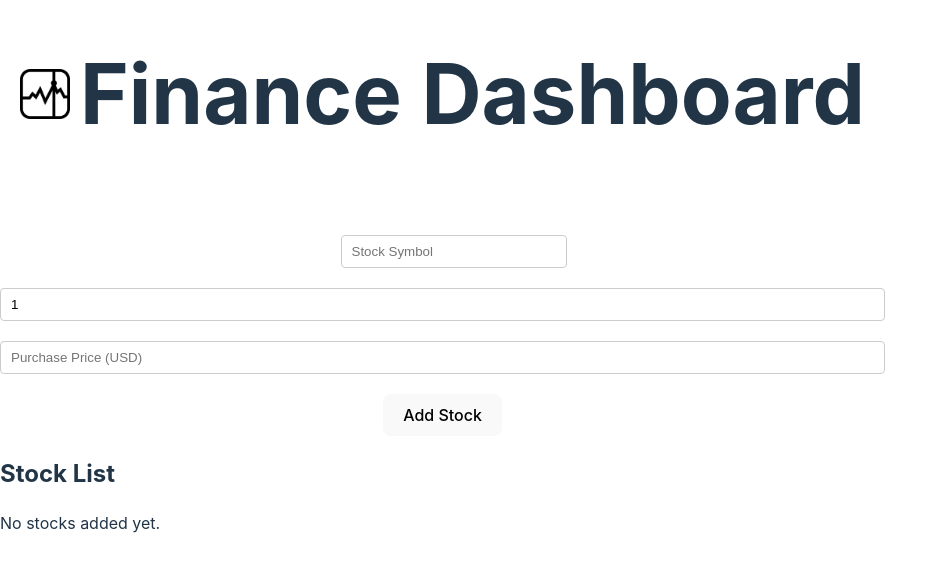
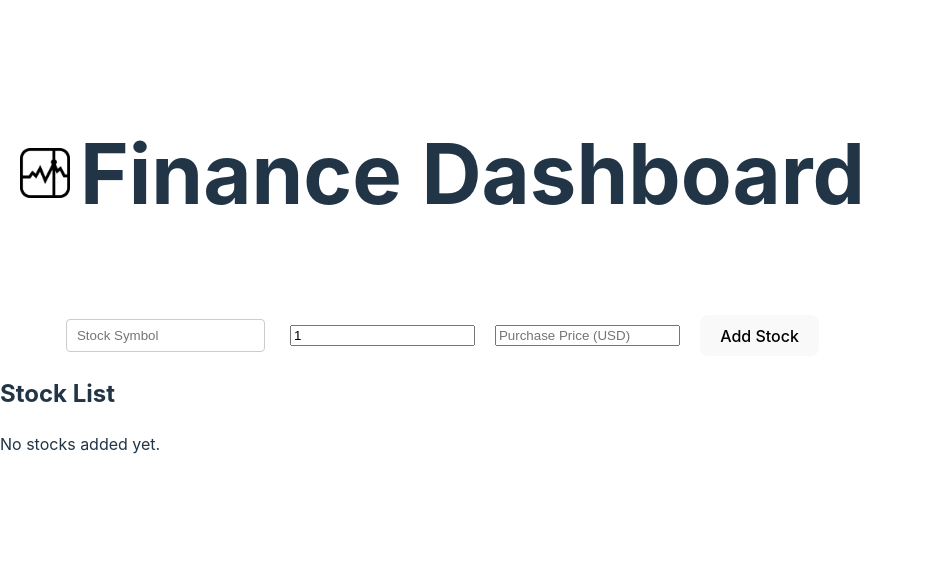
Before and after one commit to jayelinjiaqi/capstone-jayelin-se100, a React (Vite) app: page / in a window 1280 px wide. Shown: the part 138-710 px from the top of the page, without its empty margins (0-948 px from the left). Built offline with nearby package versions, Linux system fonts and the light colour scheme.

Commit message:
Update App.css

```diff
--- a/src/App.css
+++ b/src/App.css
@@ -9,8 +9,6 @@
   margin-top: 20px;
 }
 
-
-
 /* Stock symbol input box adjustments */
 .dropdown-container {
   /* Remove fixed width */
@@ -18,34 +16,7 @@
 }
 
 .searchInput {
-  width: 100%;
   padding: 8px 10px;
   border: 1px solid #ccc;
   border-radius: 4px;
 }
-
-/* Quantity input adjustments */
-.quantity-input {
-  /* Remove fixed width */
-}
-
-.quantity-textbox {
-  width: 100%;
-  padding: 8px 10px;
-  border: 1px solid #ccc;
-  border-radius: 4px;
-}
-
-/* Purchase price input adjustments */
-.purchaseprice-input {
-  /* Remove fixed width */
-}
-
-.purchaseprice-textbox {
-  width: 100%;
-  padding: 8px 10px;
-  border: 1px solid #ccc;
-  border-radius: 4px;
-}
-
-/* ... other CSS ... */
```
